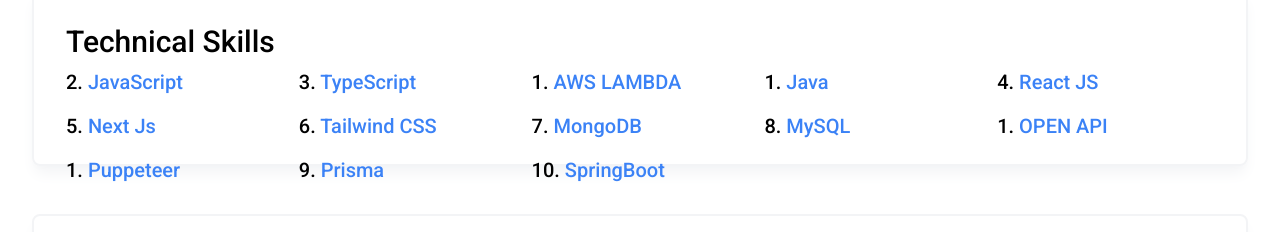
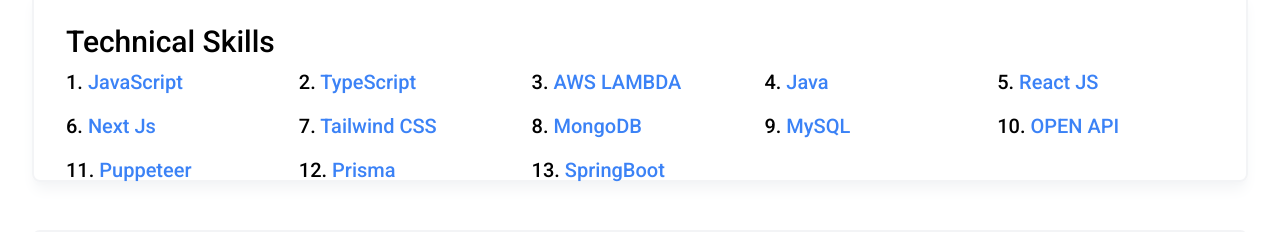
Before and after one commit to Mukulphougat/landingpage, a Next.js app: page /portfolio in a window 1280 px wide. Shown: the part 546-778 px from the top of the page. Built offline with nearby package versions, Linux system fonts and the light colour scheme.

Commit message:
Update page.tsx

```diff
--- a/app/portfolio/page.tsx
+++ b/app/portfolio/page.tsx
@@ -25,60 +25,60 @@
                 <div className={"w-full h-40 flex flex-row justify-end"}>
                     <Lottie animationData={animationData} className={"w-96 h-40"}/>
                 </div>
-                <div className={"my-6 border-2 border-gray-100 shadow-lg shadow-gray-100 rounded-lg w-full h-44 p-8"}>
+                <div className={"my-6 border-2 border-gray-100 shadow-lg shadow-gray-100 rounded-lg w-full h-48 p-8"}>
                     <div>
                         <h1 className={"text-3xl text-black "+latoFont.className}>Technical Skills</h1>
                         <div className={"my-2 w-full grid gap-4 grid-cols-5 "+latoFont.className}>
                             <div className={"text-blue-500 text-xl font-medium"}>
-                                <span className={"text-black"}>2. </span>
+                                <span className={"text-black"}>1. </span>
                                 JavaScript
                             </div>
                             <div className={"text-blue-500 text-xl font-medium"}>
-                                <span className={"text-black"}>3. </span>
+                                <span className={"text-black"}>2. </span>
                                 TypeScript
                             </div>
                             <div className={"text-blue-500 text-xl font-medium"}>
-                                <span className={"text-black"}>1. </span>
+                                <span className={"text-black"}>3. </span>
                                 AWS LAMBDA
                             </div>
                             <div className={"text-blue-500 text-xl font-medium"}>
-                                <span className={"text-black"}>1. </span>
+                                <span className={"text-black"}>4. </span>
                                 Java
                             </div>
                             <div className={"text-blue-500 text-xl font-medium"}>
-                                <span className={"text-black"}>4. </span>
+                                <span className={"text-black"}>5. </span>
                                 React JS
                             </div>
                             <div className={"text-blue-500 text-xl font-medium"}>
-                                <span className={"text-black"}>5. </span>
+                                <span className={"text-black"}>6. </span>
                                 Next Js
                             </div>
                             <div className={"text-blue-500 text-xl font-medium"}>
-                                <span className={"text-black"}>6. </span>
+                                <span className={"text-black"}>7. </span>
                                 Tailwind CSS
                             </div>
                             <div className={"text-blue-500 text-xl font-medium"}>
-                                <span className={"text-black"}>7. </span>
+                                <span className={"text-black"}>8. </span>
                                 MongoDB
                             </div>
                             <div className={"text-blue-500 text-xl font-medium"}>
-                                <span className={"text-black"}>8. </span>
+                                <span className={"text-black"}>9. </span>
                                 MySQL
                             </div>
                             <div className={"text-blue-500 text-xl font-medium"}>
-                                <span className={"text-black"}>1. </span>
+                                <span className={"text-black"}>10. </span>
                                 OPEN API
                             </div>
                             <div className={"text-blue-500 text-xl font-medium"}>
-                                <span className={"text-black"}>1. </span>
+                                <span className={"text-black"}>11. </span>
                                 Puppeteer
                             </div>
                             <div className={"text-blue-500 text-xl font-medium"}>
-                                <span className={"text-black"}>9. </span>
+                                <span className={"text-black"}>12. </span>
                                 Prisma
                             </div>
                             <div className={"text-blue-500 text-xl font-medium"}>
-                                <span className={"text-black"}>10. </span>
+                                <span className={"text-black"}>13. </span>
                                 SpringBoot
                             </div>
                         </div>
```
